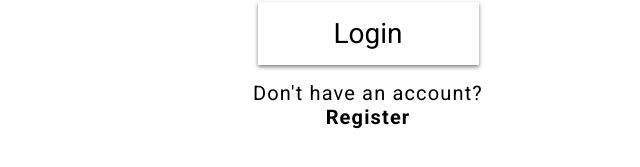
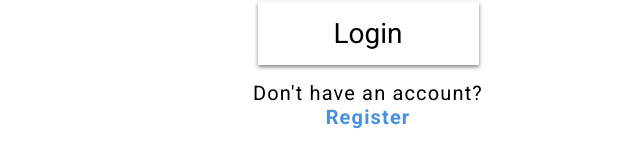
Before and after one commit to RaduBesliu/kite, a React (Create React App) app in the folder kite/: page /login in a window 1280 px wide. Shown: the part 527-694 px from the top of the page, without its empty margins (272-912 px from the left). Built offline with nearby package versions, Linux system fonts and the light colour scheme; no server answers; a web font is replaced by a local one.

Commit message:
update colors

```diff
--- a/kite/src/pages/Login/Login.jsx
+++ b/kite/src/pages/Login/Login.jsx
@@ -78,7 +78,7 @@ function login() {
           to="../register"
           style={{
             textDecoration: "none",
-            color: "var(--clr-button-primary)",
+            color: "var(--clr-blue-1)",
             fontWeight: "bold",
           }}
         >
```
